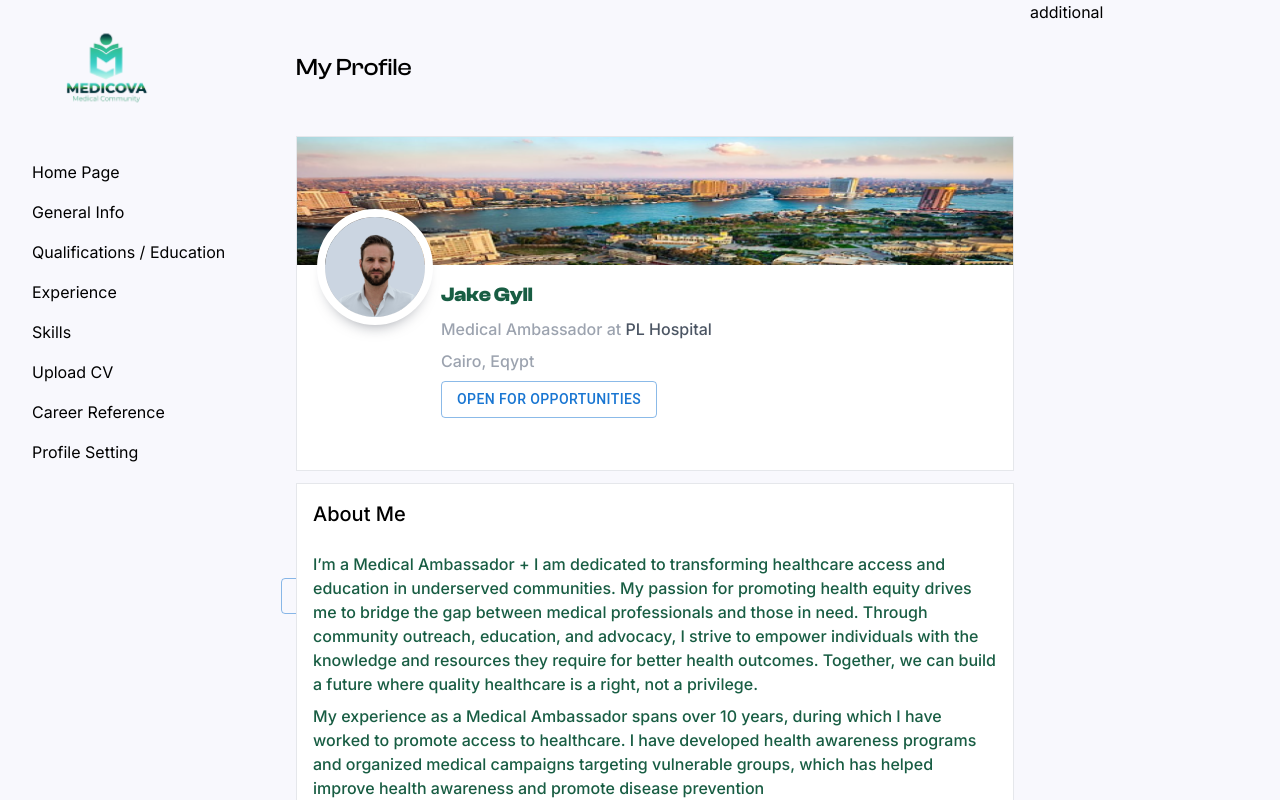
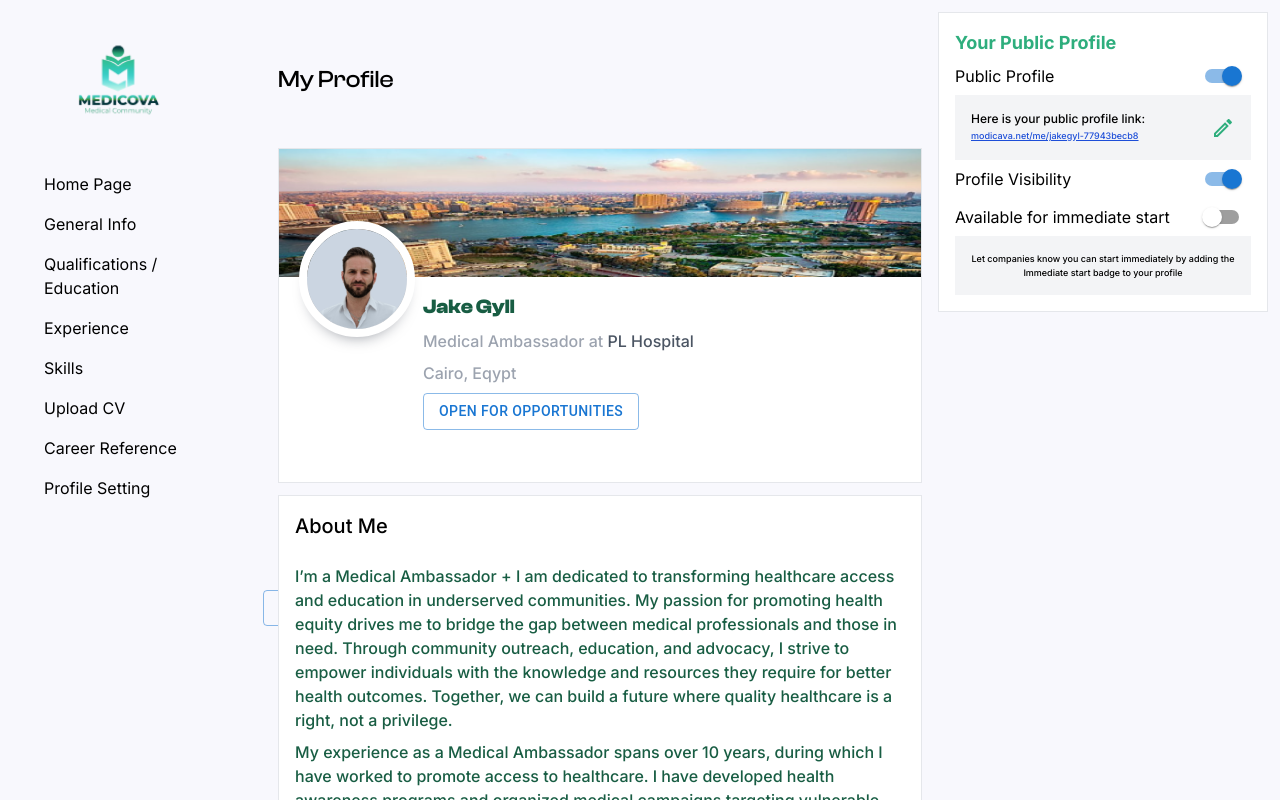
Before and after one commit to amrelskhawy/medicova-task-frontend, a Next.js app: page / in a window 1280 px wide. Shown: the top 800 px of the page. Built offline with nearby package versions, Linux system fonts and the light colour scheme.

Commit message:
created ProfilePreferences and start to use it

```diff
--- a/src/app/page.tsx
+++ b/src/app/page.tsx
@@ -7,13 +7,14 @@ import Experiences from "@/sections/Experience";
 import Skills from "@/sections/Skills";
 import Activites from "@/sections/Activites";
 import Achievements from "@/sections/Achievements";
+import ProfilePreferences from "@/components/ProfilePreferences";
 
 export default function Home() {
   return (
     <>
       <div style={{
-        gridTemplateColumns: "280px 1fr 250px"
-      }} className="wrapper grid gap-4 ">
+        gridTemplateColumns: "250px 1fr 330px"
+      }} className="grid gap-4 p-3">
         <div>
           <Sidebar />
         </div>
@@ -59,7 +60,9 @@ export default function Home() {
 
 
         </div>
-        <div>additional</div>
+        <div>
+          <ProfilePreferences />
+        </div>
       </div>
     </>
   );
--- /dev/null
+++ b/src/components/ProfilePreferences.tsx
@@ -0,0 +1,41 @@
+import React from 'react'
+import EditOutlinedIcon from '@mui/icons-material/EditOutlined';
+import { Switch } from "@mui/material";
+import Card from './Card';
+
+const ProfilePreferences = () => {
+  return (
+    <Card className="p-4">
+      <h3 className="text-lg text-main font-bold">Your Public Profile</h3>
+
+      <ul>
+        <li className="flex justify-between items-center">
+          <p>Public Profile</p>
+          <Switch defaultChecked />
+        </li>
+
+        <div className='bg-gray-100 p-4 text-xs flex items-center justify-between'>
+          <p className='font-medium'>Here is your public profile link: <br />
+            <span className='underline text-blue-700 text-[9px]'>modicava.net/me/jakegyl-77943becb8</span>
+            </p>
+
+          <EditOutlinedIcon className='text-main' />
+        </div>
+
+        <li className="flex justify-between items-center">
+          <p>Profile Visibility</p>
+          <Switch defaultChecked />
+        </li>
+
+        <li className="flex justify-between items-center">
+          <p>Available for immediate start</p>
+          <Switch />
+        </li>
+
+        <p className='bg-gray-100 p-4 text-[9px] font-medium text-center'>Let companies know you can start immediately by adding the Immediate start badge to your profile</p>
+      </ul>
+    </Card>
+  )
+}
+
+export default ProfilePreferences
```
